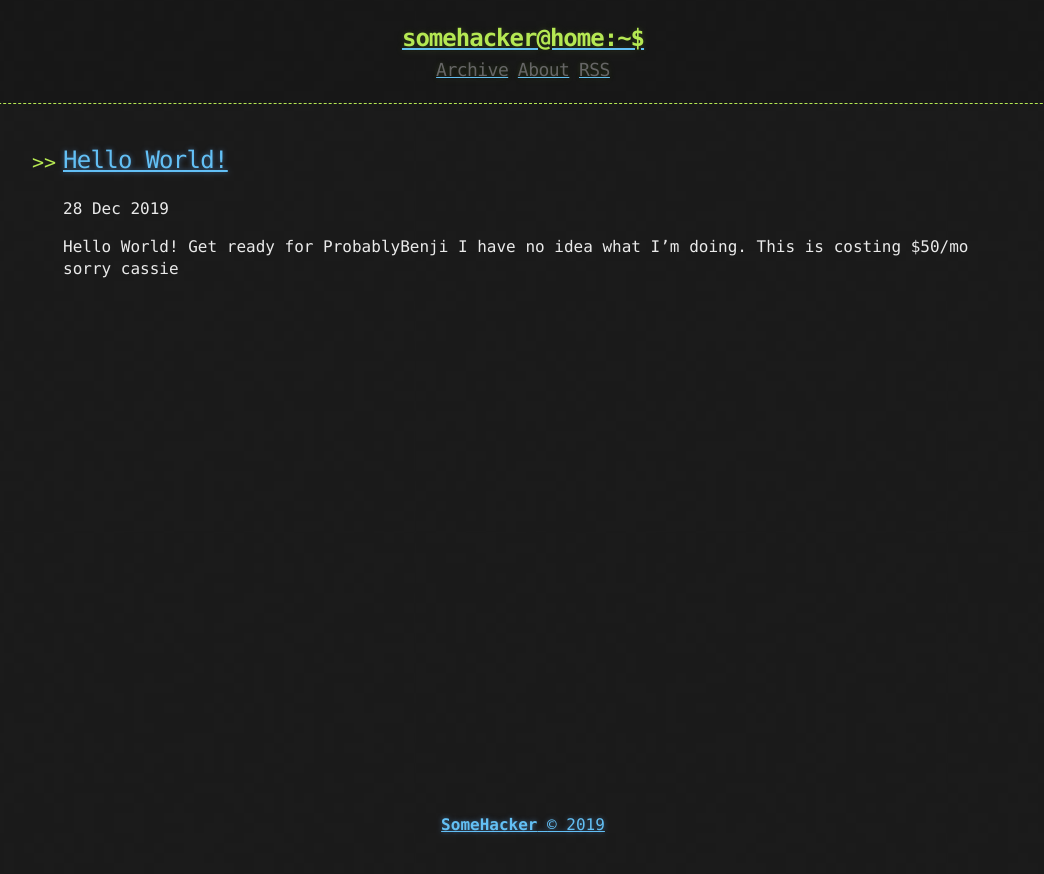
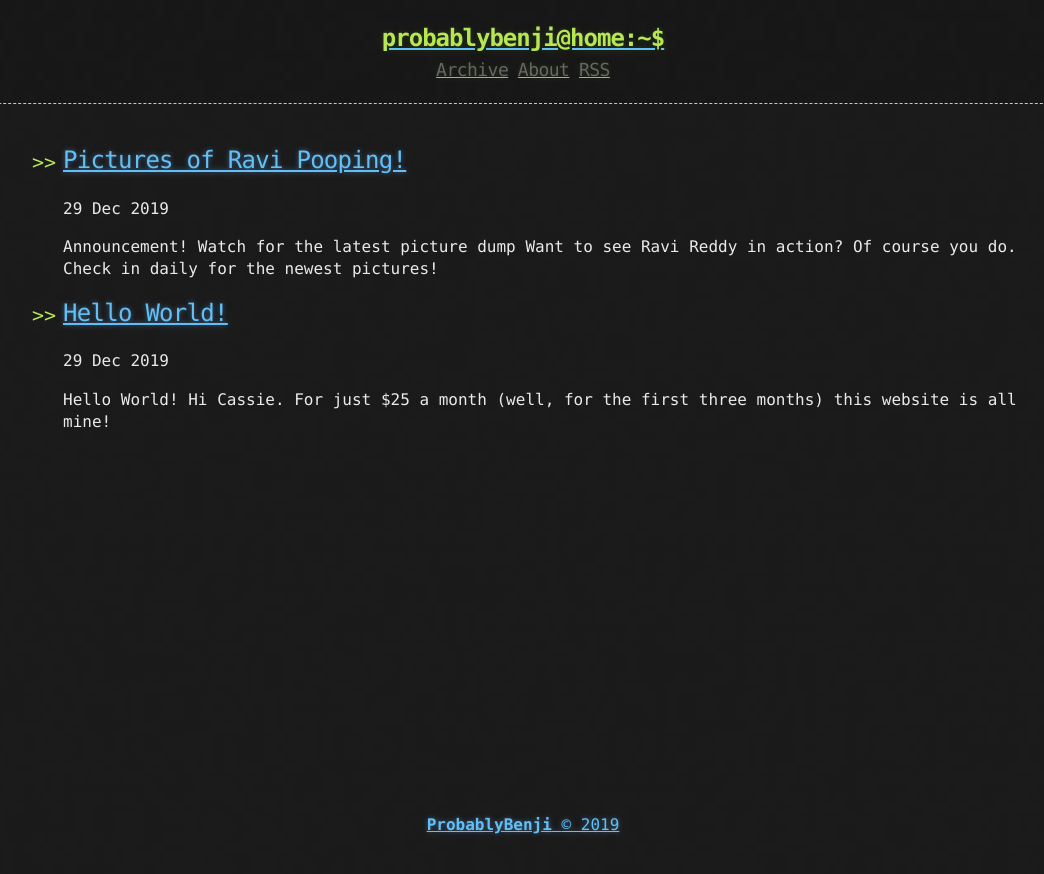
Before and after one commit to ProbablyBenji/probablybenji, a Jekyll site: the page built from index.html, in a window 1280 px wide. Shown: the top 874 px of the page, without its empty margins (117-1161 px from the left). Built offline with Jekyll 4.4.1, drawn with Linux system fonts in a browser that asks for light colours; the list of posts is cut into pages by our own code.

Commit message:
i don't know

```diff
--- a/_config.yml
+++ b/_config.yml
@@ -1,9 +1,9 @@
-title: Hacker-Blog
+title: Terminal-Theme
 description: "A Jekyll Blog Theme For Hackers"
 author:
-  name: "SomeHacker"
-  email: "someone@somewebsite.somedomain"
-  url: "https://ashishchaudhary.in/hacker-blog"
+  name: "ProbablyBenji"
+  email: "ProbablyBenji@protonmail.com"
+  url: "http://probablybenji.tk"
 
 baseurl: /
 
@@ -28,5 +28,5 @@ plugins:
   - jekyll-sitemap
 
 # Custom variables
-owner : "SomeHacker"
-year : "2018"
+owner : "ProbablyBenji"
+year : "2020"
--- a/_includes/footer.html
+++ b/_includes/footer.html
@@ -1,5 +1,5 @@
 <footer>
-  <a href="https://creativecommons.org/licenses/by-nc/3.0/deed.en_US">
+  <a href="https://probablybenji.tk">
     <span>
         <b>{{ site.owner}}</b>
     </span>
--- a/_posts/2019-12-28-Hello-world.md
+++ /dev/null
@@ -1,10 +0,0 @@
----
-title:  "Hello World!"
-date:   2019-12-28 11:33:15 -0800
-published: true
----
-
-# Hello World!
-## Get ready for ProbablyBenji
-
-I have no idea what I'm doing. This is costing $50/mo sorry cassie
--- /dev/null
+++ b/_posts/2019-12-29-Hello-world.md
@@ -0,0 +1,9 @@
+---
+title:  "Hello World!"
+date:   2019-12-29 13:00:25 -0800
+published: true
+---
+
+# Hello World!
+
+Hi Cassie. For just $25 a month (well, for the first three months) this website is all mine!
--- /dev/null
+++ b/_posts/2019-12-29-Picture-of-Ravi-pooping.md
@@ -0,0 +1,11 @@
+---
+title:  "Pictures of Ravi Pooping!"
+date:  2019-12-29 13:04:00 -0800
+published: true
+---
+
+# Announcement! Watch for the latest picture dump
+
+Want to see Ravi Reddy in action?  [Of course you do.](http://probablybenji.tk)
+
+Check in daily for the newest pictures!
```
